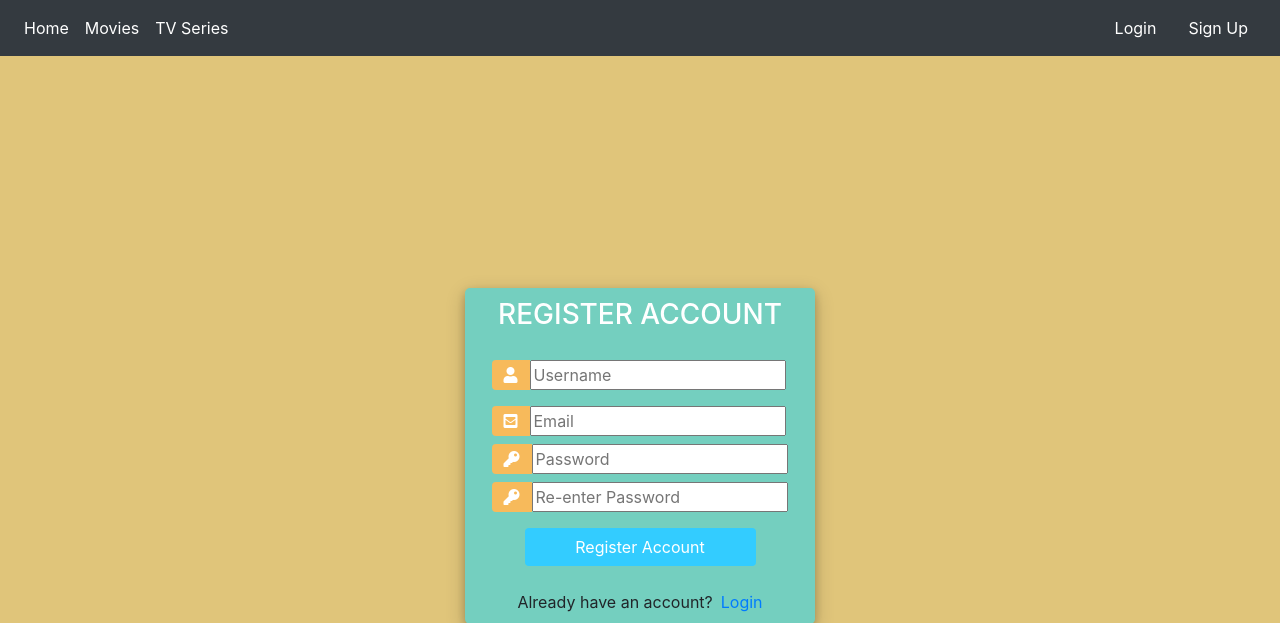
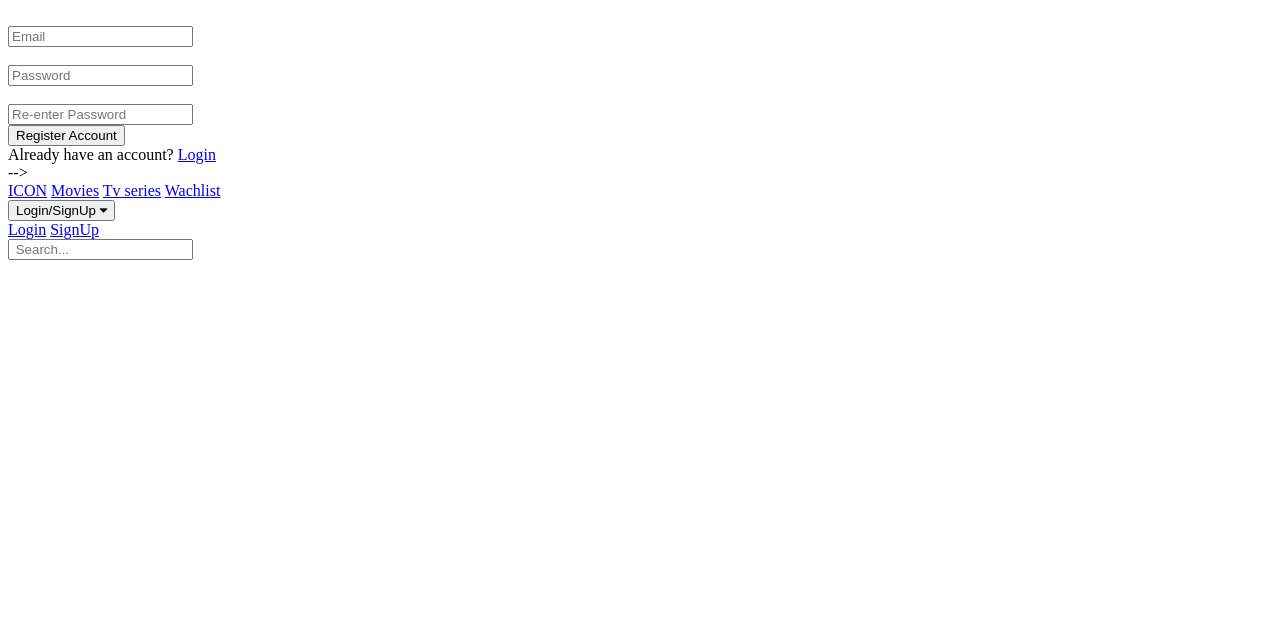
Before and after one commit to Asmit007/Main-Stream, a Django app: template Stream-project-main/firstapp/templates/SignUP.html in a window 1280 px wide. Shown: the top 623 px of the page. After the commit the page ends 260 px from the top, so only its background shows below. Run offline with Django 3.2, Linux system fonts and the light colour scheme; the template is opened without the code that fills it, so the values that code supplies are empty; some libraries are stand-ins or nearby versions.

Commit message:
Update Homepage.html
shubhrock changes

```diff
--- a/Stream-project-main/firstapp/templates/Homepage.html
+++ b/Stream-project-main/firstapp/templates/Homepage.html
@@ -1,4 +1,4 @@
-<!DOCTYPE html>
+<!-- <!DOCTYPE html>
 <html>
 <head>
     {% block Title %}
@@ -39,11 +39,58 @@
 
       {% block X %}
 
-      <h1>Home---------></h1>
+      <h1></h1>
 
       {% endblock %}
 
 
 
 </body>
+</html> -->
+
+
+
+
+
+
+<!DOCTYPE html>
+<html>
+<head>
+  <meta charset="UTF-8">
+  <title>My Movies</title>
+      <link rel="stylesheet" href=
+"https://cdnjs.cloudflare.com/ajax/libs/font-awesome/4.7.0/css/font-awesome.min.css">
+
+   <link rel="stylesheet" href="home.css">
+</head>
+<body>
+<div class="navbar">
+  <a class="icon" href="#home">ICON</a>
+ <a href="#">Movies</a>
+  <a href="#">Tv series</a>
+    <a href="#">Wachlist</a>
+  <div class="dropdown">
+        <button class="dropbtn">Login/SignUp
+         <i class="fa fa-caret-down"></i>
+        </button>
+      <div class="dropdown-content">
+        <a href="login.html" target="_blank">Login</a>
+        <a href="#">SignUp</a>
+      </div>
+</div>
+   <div class="search">
+            <form action="#">
+                <input type="text"
+                    placeholder=" Search..."
+                    name="search">
+               <!--  <button>
+                    <i class="fa fa-search">
+                    </i>
+                </button>  -->
+            </form>
+        </div>
+    </div>
+
+
+</body>
 </html>
```
